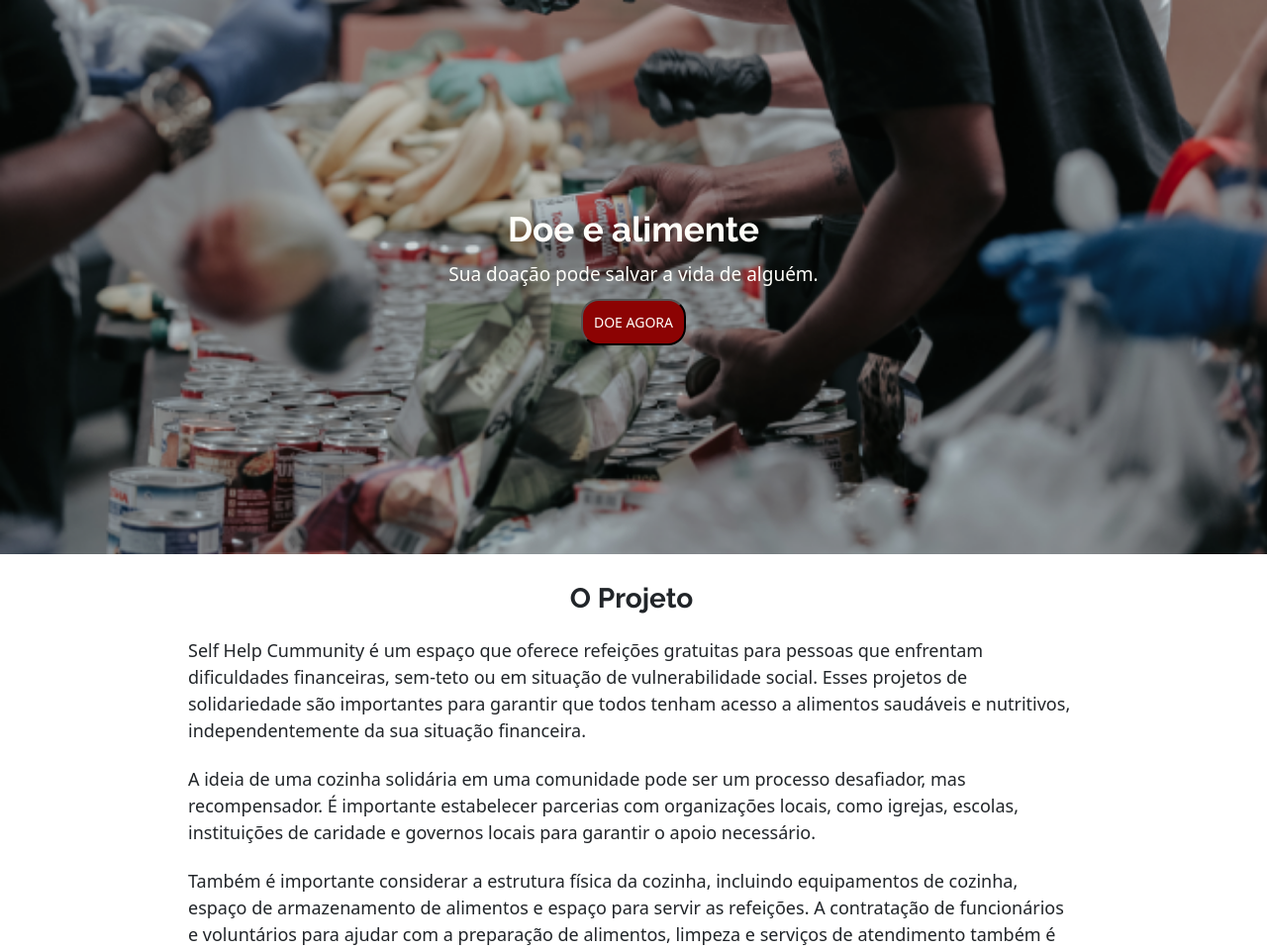
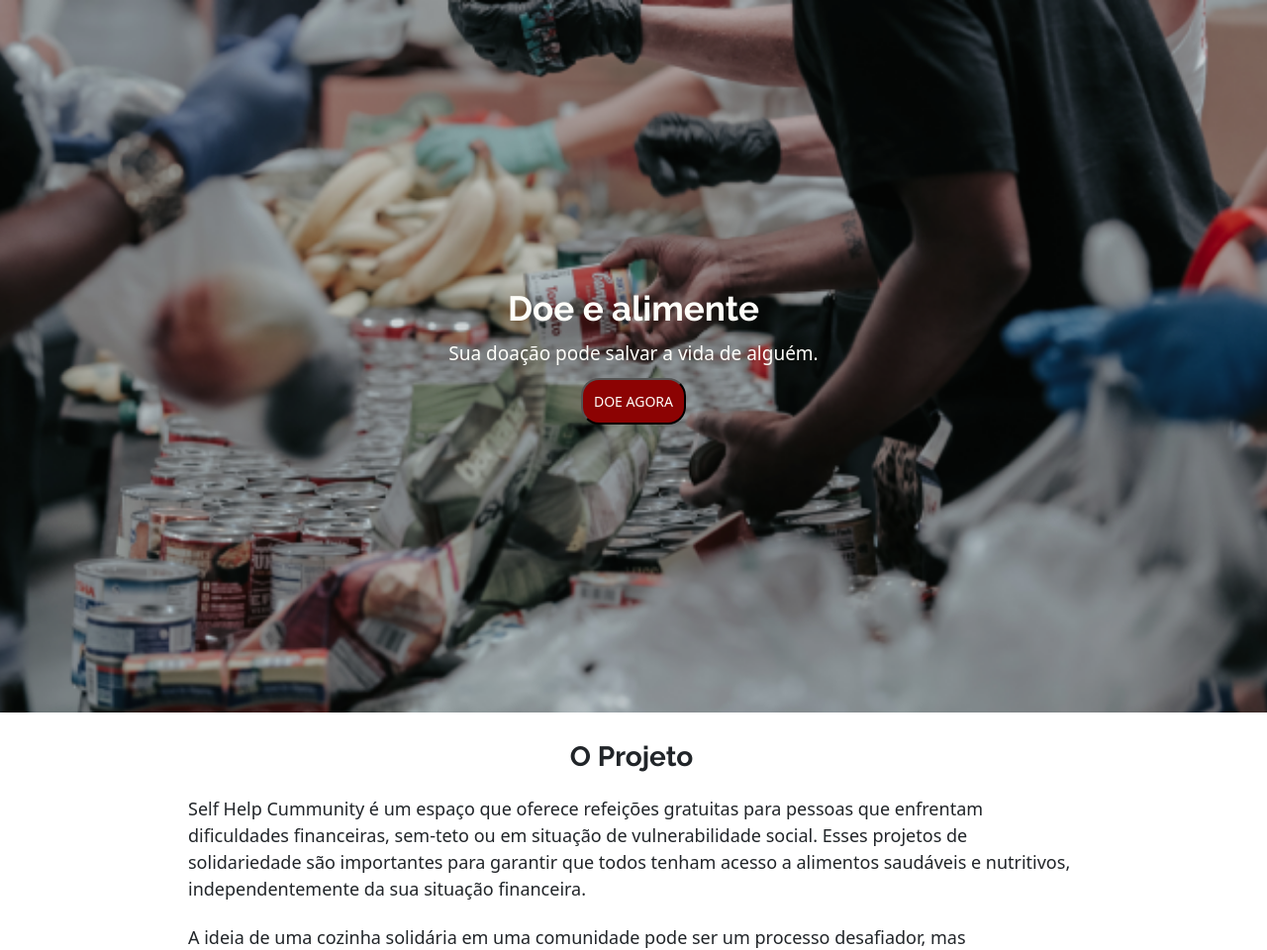
Before and after one commit to Lilian-Carvalho25/Doe-e-alimente, a PHP site: page / in a window 1280 px wide. Shown: the part 96-1056 px from the top of the page at 99% size. Run offline with PHP 8.4, Linux system fonts and the light colour scheme.

Commit message:
mudando o destaque

```diff
--- a/css/style.css
+++ b/css/style.css
@@ -98,7 +98,7 @@ nav h2 a {
     background-position: center;
     background-repeat: no-repeat;
     background-size: cover;
-    height: 70vh;
+    height: 90vh;
     margin-bottom: 25px;
     display: flex;
     flex-direction: column;
```
